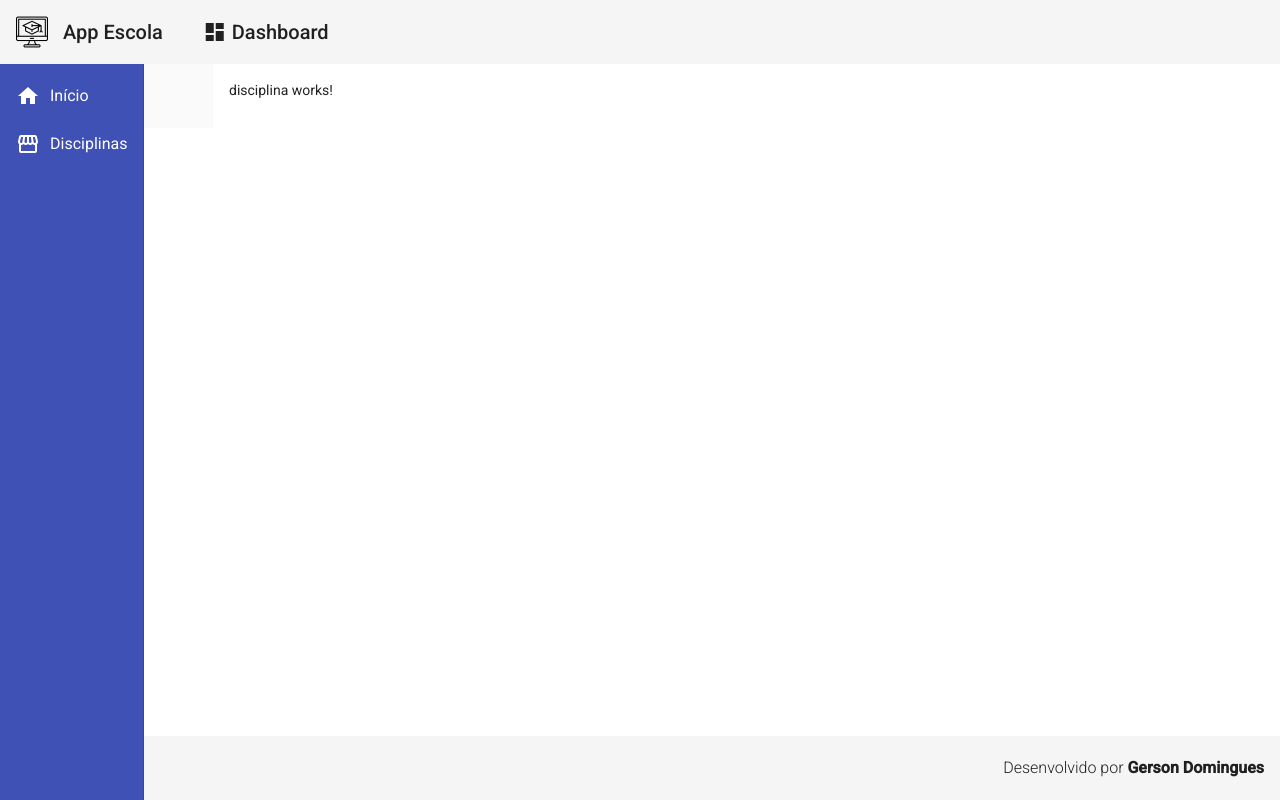
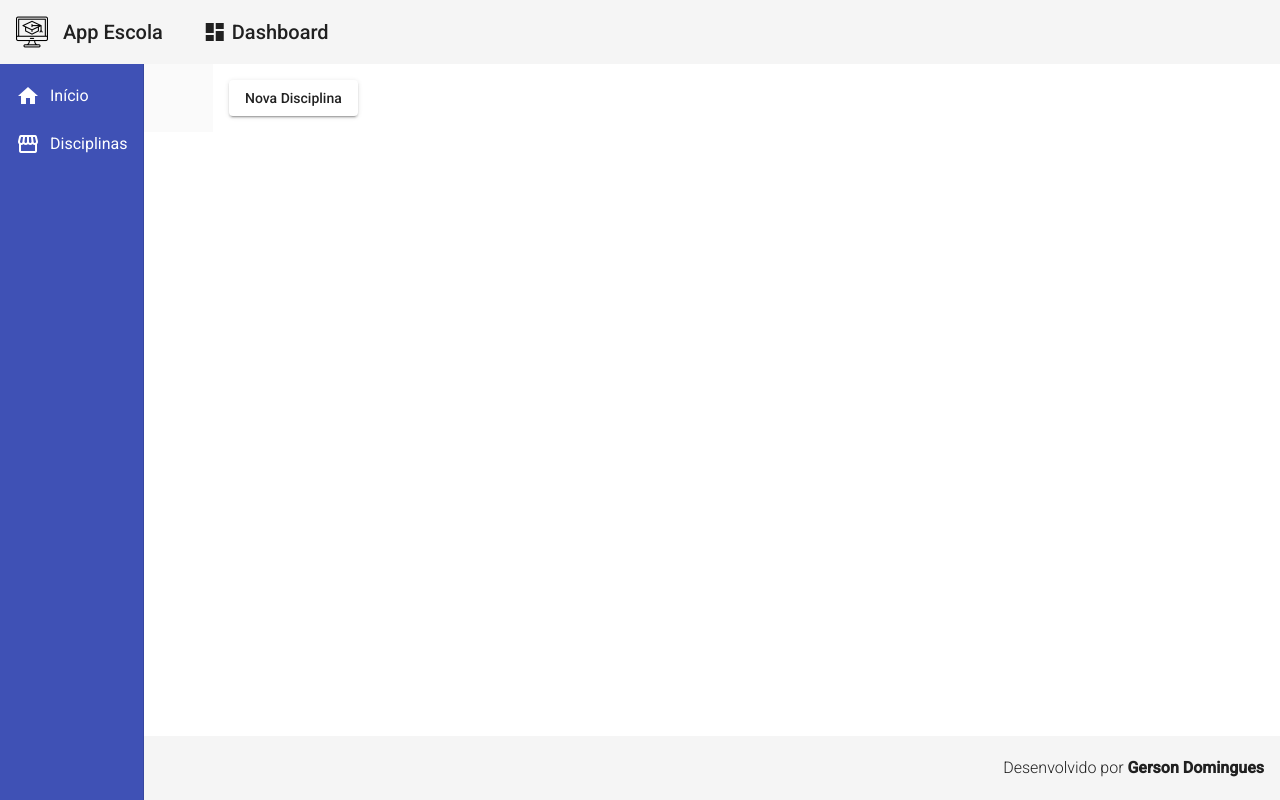
Before and after one commit to GersonDomingues/app-escola-angular, an Angular app: page /disciplinas in a window 1280 px wide. Built offline with nearby package versions, Linux system fonts and the light colour scheme.

Commit message:
"Criado   button nova disciplina ,navegação  e disciplinaDTO"

```diff
--- a/src/app/app.module.ts
+++ b/src/app/app.module.ts
@@ -12,6 +12,7 @@ import { NavComponent } from './components/template/nav/nav.component';
 
 import {MatSidenavModule} from '@angular/material/sidenav';
 import {MatCardModule} from '@angular/material/card';
+import {MatButtonModule} from '@angular/material/button';
 import {MatListModule} from '@angular/material/list';
 import { HomeComponent } from './views/home/home.component';
 import { DisciplinaComponent } from './views/disciplina/disciplina.component';
@@ -36,7 +37,8 @@ import { DisciplinaCreateComponent } from './components/disciplina/disciplina-cr
     MatToolbarModule,
     MatSidenavModule,
     MatListModule,
-    MatCardModule
+    MatCardModule,
+    MatButtonModule
 
   ],
   providers: [],
--- /dev/null
+++ b/src/app/components/disciplina/disciplinaDTO.model.ts
@@ -0,0 +1,4 @@
+export interface DisciplinaDTO {
+    id : string;
+    nome: string;
+}
--- a/src/app/views/disciplina/disciplina.component.html
+++ b/src/app/views/disciplina/disciplina.component.html
@@ -1 +1,3 @@
-<p>disciplina works!</p>
+<button mat-raised-button (click)="navigateToDisciplinaCreate()">
+    Nova Disciplina
+</button>
--- a/src/app/views/disciplina/disciplina.component.ts
+++ b/src/app/views/disciplina/disciplina.component.ts
@@ -1,5 +1,5 @@
 import { Component, OnInit } from '@angular/core';
-
+import { Router} from '@angular/router';
 @Component({
   selector: 'app-disciplina',
   templateUrl: './disciplina.component.html',
@@ -7,9 +7,13 @@ import { Component, OnInit } from '@angular/core';
 })
 export class DisciplinaComponent implements OnInit {
 
-  constructor() { }
+  constructor(private router: Router) { }
 
   ngOnInit(): void {
   }
 
+  navigateToDisciplinaCreate(): void {
+    this.router.navigate(['/disciplinas/create'])
+  }
+
 }
```
